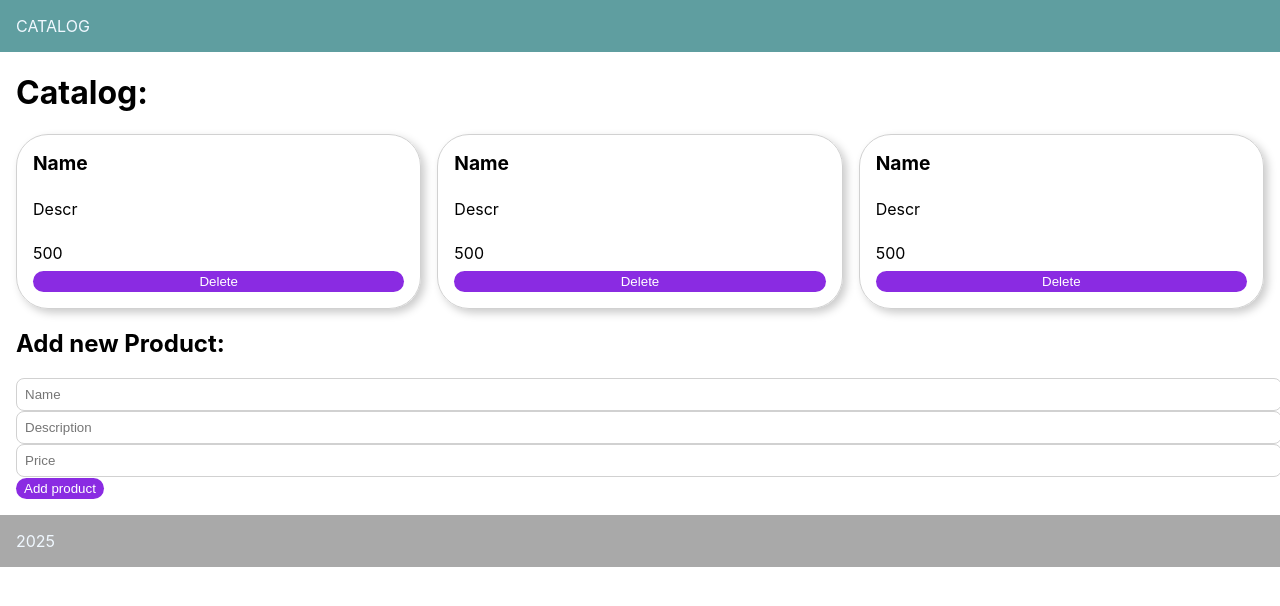
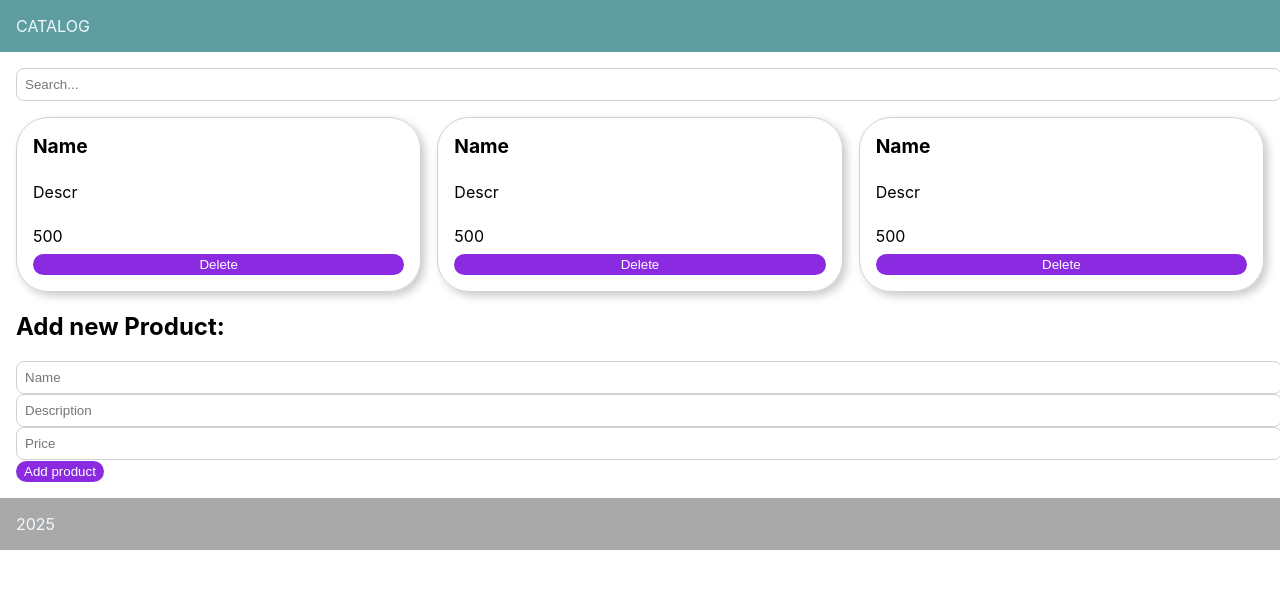
Before and after one commit to grimfand/test-catalog, a React (Create React App) app: page / in a window 1280 px wide. Shown: the top 606 px of the page. Built offline with nearby package versions, Linux system fonts and the light colour scheme.

Commit message:
feat: Search Products

```diff
--- a/src/App.js
+++ b/src/App.js
@@ -1,6 +1,7 @@
-import React, { useState } from 'react'
+import React, { useMemo, useState } from 'react'
 import ProductList from './components/ProductList'
 import ProductForm from './components/ProductForm'
+import Input from './components/UI/input/Input'
 
 export default function App() {
 	const [products, setProducts] = useState([
@@ -8,6 +9,13 @@ export default function App() {
 		{ id: 2, name: 'Name', description: 'Descr', price: 500 },
 		{ id: 3, name: 'Name', description: 'Descr', price: 500 },
 	])
+	const [searchQuery, setSearchQuery] = useState('')
+
+	const searchedProducts = useMemo(() => {
+		return products.filter(p =>
+			p.name.toLowerCase().includes(searchQuery.toLowerCase())
+		)
+	}, [searchQuery])
 
 	// async function fetchProducts() {
 	// 	let response = await fetch(
@@ -29,12 +37,19 @@ export default function App() {
 	return (
 		<>
 			{/* <button onClick={fetchProducts}>Load products</button> */}
-			<h1>Catalog:</h1>
 
 			{products.length === 0 ? (
 				<p>No products</p>
 			) : (
-				<ProductList products={products} remove={removeProduct} />
+				<div style={{ display: 'flex', gap: '1rem', flexDirection: 'column' }}>
+					<Input
+						type='text'
+						placeholder='Search...'
+						value={searchQuery}
+						onChange={e => setSearchQuery(e.target.value)}
+					/>
+					<ProductList products={searchedProducts} remove={removeProduct} />
+				</div>
 			)}
 
 			<h2>Add new Product:</h2>
```
